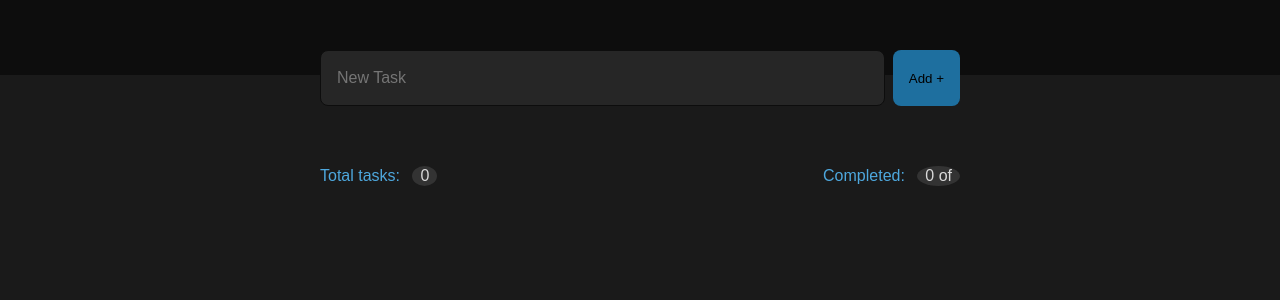
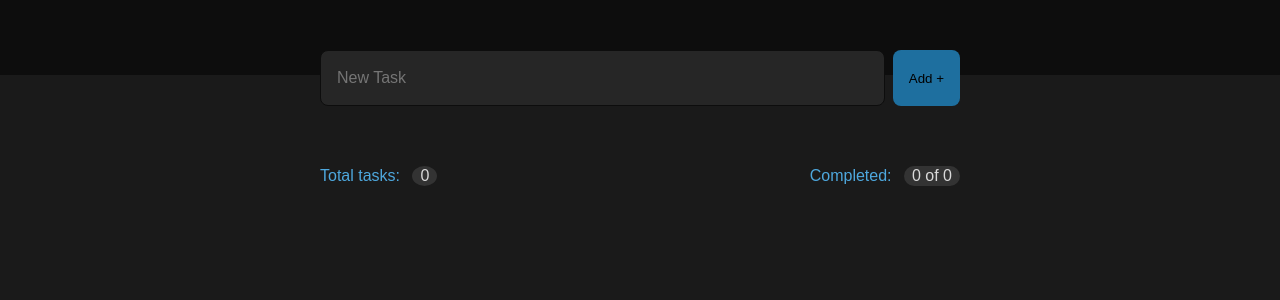
Before and after one commit to Alexandr13579/Portdolio__ToDo, a Vue app: page / in a window 1280 px wide. Shown: the top 300 px of the page. Built offline with nearby package versions, Linux system fonts and the light colour scheme.

Commit message:
vue__work

```diff
--- a/src/App.vue
+++ b/src/App.vue
@@ -3,21 +3,26 @@
     <div class="black"></div>
     <div class="container">
         <FormTask @create = addNewTask></FormTask>
-
-        <ListTasks @remove="removeTask" :tasks="tasks"></ListTasks>
+        <div class="list__tasks">
+          <TotalTasks :tasks="tasks" :complitedTasks="complitedTasks" />
+          <ListTasks  @checked="sizeComplited" @remove="removeTask" :tasks="tasks"></ListTasks>
+        </div>
     </div>
   </div>
 </template>
 
 <script>
 import FormTask from '@/components/FormTask.vue';
-import ListTasks from '@/components/ListTasks.vue'
+import ListTasks from '@/components/ListTasks.vue';
+import TotalTasks from '@/components/TotalTasks.vue';
+
   export default {
       data() {
         return {
             tasks: [
 
             ],
+            complitedTasks: 0
         }
       },
       methods: {
@@ -27,20 +32,25 @@ import ListTasks from '@/components/ListTasks.vue'
         },
         removeTask(task) {
           this.tasks = this.tasks.filter(t => t.id !== task.id);
-          this.localStorageSave()
+          this.localStorageSave();
+          this.sizeComplited();
         },
         localStorageSave() {
-            let taskss = JSON.stringify(this.tasks)
-            localStorage.setItem('tasks', taskss)
+            let taskss = JSON.stringify(this.tasks);
+            localStorage.setItem('tasks', taskss);
         },
+        sizeComplited() {
+            this.complitedTasks = (this.tasks.filter(item => {return item.complited === true})).length;
+        }
       },
       components: {
-        FormTask, ListTasks
+        FormTask, ListTasks, TotalTasks
       },
       mounted() {
         if (localStorage.getItem('tasks')) {
           try {
             this.tasks = JSON.parse(localStorage.getItem('tasks'));
+            this.complitedTasks = (this.tasks.filter(item => {return item.complited === true})).length
           } catch(e) {
             localStorage.removeItem('tasks');
           }
@@ -78,4 +88,8 @@ import ListTasks from '@/components/ListTasks.vue'
   padding-top: 50px;
 }
 
+.list__tasks{
+  margin-top: 60px;
+}
+
 </style>
--- a/src/components/ListTask.vue
+++ b/src/components/ListTask.vue
@@ -1,6 +1,6 @@
-<template lang="">
+<template>
     <li
-    @click="task.complited = !task.complited"
+    @click="task.complited = !task.complited, $emit('checked', task)"
     :class="task.complited ? 'complitedLi' : '' "
     class="list__item">
         <input-checkbox v-model="task.complited" />
--- a/src/components/ListTasks.vue
+++ b/src/components/ListTasks.vue
@@ -1,14 +1,11 @@
 <template>
     <div class="wrapper">
-        <div class="totals__tasks">
-            <p>Total tasks: <span :tasks.length="length">{{ tasks.length }}</span></p>
-            <p>Completed: <span :tasks.length="length">{{ tasks.length }} of</span></p>
-        </div>
         <ul class="list" >
             <ListTask
             v-for="task in tasks"
             :key="task.id"
             :task="task"
+            @checked="$emit('checked', task)"
             @remove="$emit('remove', task)">
             </ListTask>
         </ul>
@@ -37,26 +34,6 @@ export default {
 }
 </script>
 <style lang="scss">
-    .totals__tasks{
-        display: flex;
-        justify-content: space-between;
-
-        p{
-            color: #4EA8DE;
-
-            span{
-                margin-left: 8px;
-                display: inline-block;
-                padding: 2px 8px;
-                background-color: #333333;
-                border-radius: 50%;
-                color: #D9D9D9;
-            }
-        }
-    }
-    .wrapper {
-        margin-top: 60px;
-    }
     ul {
         display: flex;
         flex-direction: column;
--- /dev/null
+++ b/src/components/TotalTasks.vue
@@ -0,0 +1,38 @@
+<template>
+    <div class="totals__tasks">
+        <p>Total tasks: <span>{{ tasks.length }}</span></p>
+        <p>Completed: <span class="border">{{ complitedTasks }} of {{ tasks.length }}</span></p>
+    </div>
+</template>
+<script>
+export default {
+    props: {
+        complitedTasks: Number,
+        tasks: Array,
+        required: true
+    },
+}
+</script>
+<style lang="scss">
+        .totals__tasks{
+        display: flex;
+        justify-content: space-between;
+
+        p{
+            color: #4EA8DE;
+
+            span{
+                margin-left: 8px;
+                display: inline-block;
+                padding: 2px 8px;
+                background-color: #333333;
+                border-radius: 50%;
+                color: #D9D9D9;
+
+                &.border{
+                    border-radius: 15px;
+                }
+            }
+        }
+    }
+</style>
```
Also changed, not shown: src/components/InfoSizeTasks.vue (deleted, +0 -13 lines).
